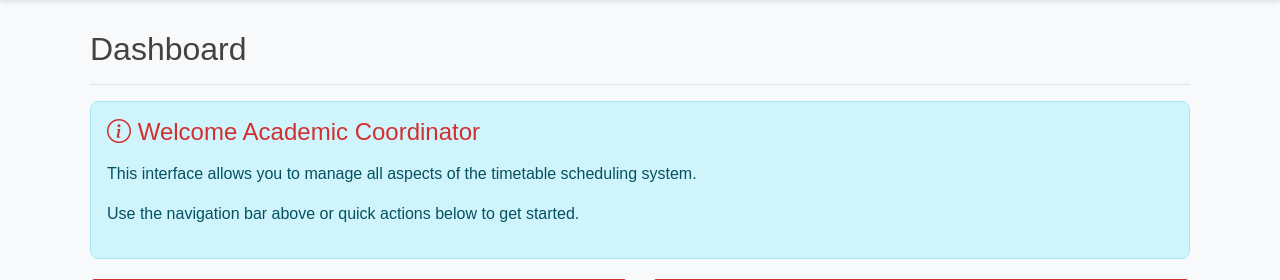
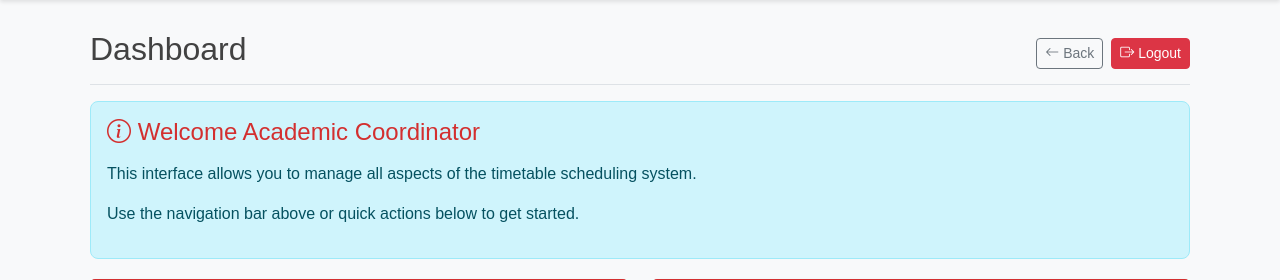
Before and after one commit to Ashi-run/Automatic-Timetable-Generator-, a Flask app: template templates/academic_coordinator_dashboard.html in a window 1280 px wide. Shown: the part 62-342 px from the top of the page. Run offline with Flask 3, Linux system fonts and the light colour scheme; the template is opened without the code that fills it, so the values that code supplies are empty; some libraries are stand-ins or nearby versions.

Commit message:
Update academic_coordinator_dashboard.html

```diff
--- a/templates/academic_coordinator_dashboard.html
+++ b/templates/academic_coordinator_dashboard.html
@@ -3,6 +3,14 @@
 {% block content %}
 <div class="d-flex justify-content-between flex-wrap align-items-center pt-3 pb-2 mb-3 border-bottom">
    <h2 class="h2">Dashboard</h2>
+   <div class="btn-toolbar mb-2 mb-md-0">
+        <a href="javascript:history.back()" class="btn btn-sm btn-outline-secondary me-2">
+            <i class="bi bi-arrow-left"></i> Back
+        </a>
+        <a href="{{ url_for('logout') }}" class="btn btn-sm btn-danger">
+            <i class="bi bi-box-arrow-right"></i> Logout
+        </a>
+   </div>
 </div>
 
 <div class="alert alert-info">
```
